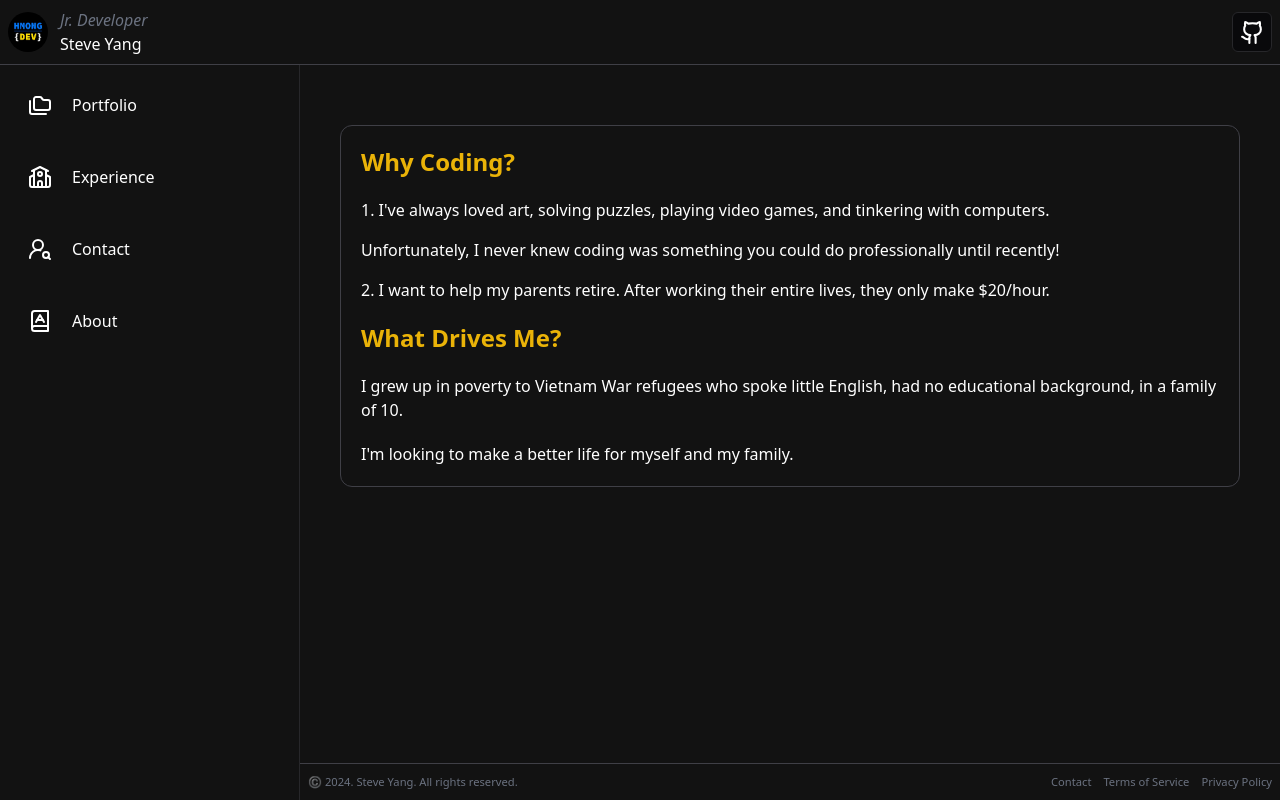
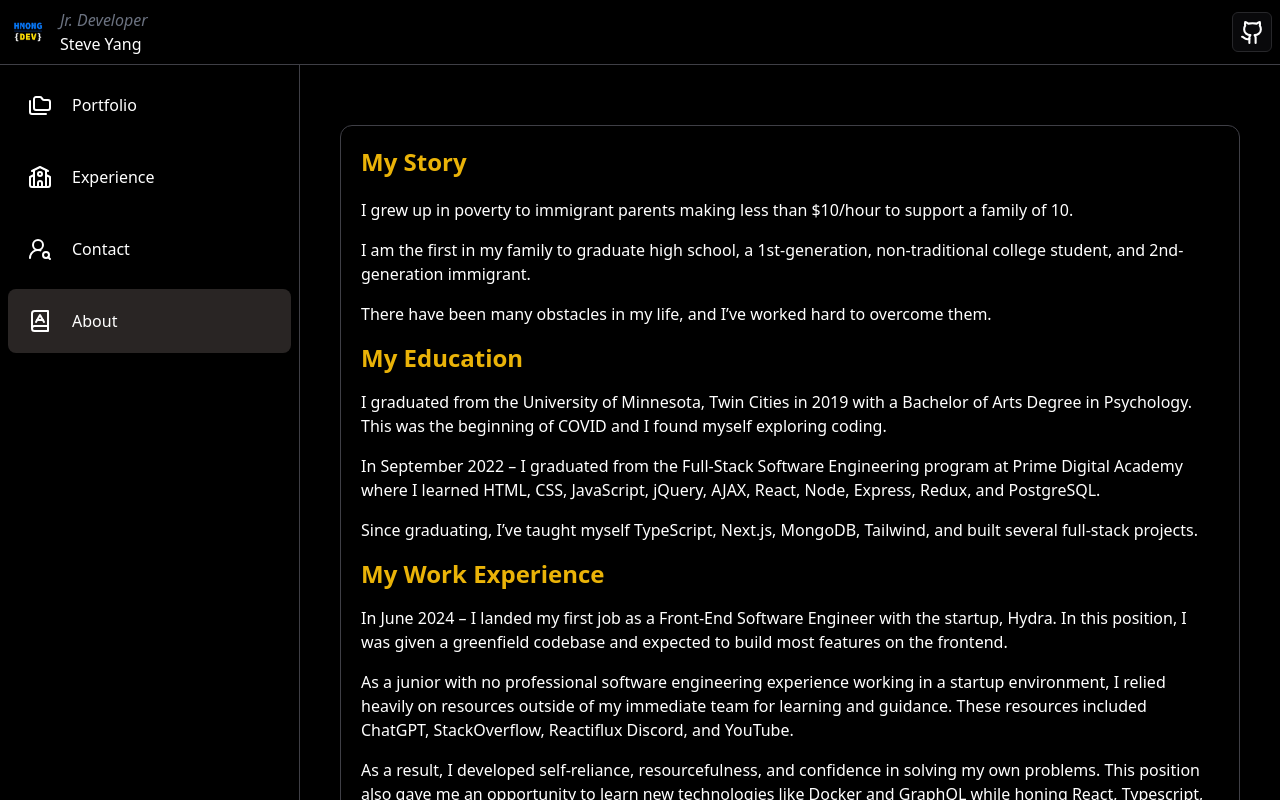
Before and after one commit to hmongdev/hmongdev-resume, a Next.js app: page /about in a window 1280 px wide. Shown: the top 800 px of the page. Built offline with nearby package versions, Linux system fonts and the light colour scheme.

Commit message:
updated `About`; add highlighting to `Sidebar`; rename `TopNavbar`

```diff
--- a/app/(root)/layout.tsx
+++ b/app/(root)/layout.tsx
@@ -1,10 +1,9 @@
 'use client';
 
-import NavHeader from '@/components/shared/NavHeader';
 import Sidebar from '@/components/shared/Sidebar';
 
 import Footer from '@/components/shared/Footer';
-import { usePathname } from 'next/navigation';
+import TopNavbar from '@/components/shared/TopNavbar';
 import '../../app/globals.css';
 import DynamicPage from './[page]/page';
 
@@ -13,11 +12,9 @@ type LayoutProps = {
 };
 
 export default function RootLayout({ children }: LayoutProps) {
-	const path = usePathname();
-
 	return (
 		<div className="flex flex-col h-dvh w-svw">
-			<NavHeader />
+			<TopNavbar />
 			<div className="flex justify-between h-full">
 				<Sidebar />
 				<div className="flex flex-col w-svw">
--- a/app/layout.tsx
+++ b/app/layout.tsx
@@ -12,12 +12,8 @@ export default function RootLayout({ children }: any) {
 	return (
 		<>
 			<html lang="en" suppressHydrationWarning>
-				<ThemeProvider
-					attribute="class"
-					defaultTheme="dark"
-					enableSystem
-					disableTransitionOnChange>
-					<body>{children}</body>
+				<ThemeProvider attribute="class" defaultTheme="dark" enableSystem disableTransitionOnChange>
+					<body className="bg-black">{children}</body>
 				</ThemeProvider>
 			</html>
 		</>
--- a/components/shared/About.tsx
+++ b/components/shared/About.tsx
@@ -2,42 +2,42 @@ const About = () => {
 	return (
 		<main className="flex flex-col justify-start items-center p-10">
 			<section className="flex flex-col gap-5 border border-zinc-700 rounded-xl p-5 my-5">
-				<h1 className="text-2xl font-semibold text-left text-yellow-500">
-					Why Coding?
-				</h1>
+				<h1 className="text-2xl font-semibold text-left text-yellow-500 capitalize">My story</h1>
 				<ol className="flex flex-col gap-4">
+					<li>I grew up in poverty to immigrant parents making less than $10/hour to support a family of 10.</li>
+					<li>I am the first in my family to graduate high school, a 1st-generation, non-traditional college student, and 2nd-generation immigrant.</li>
+					<li>There have been many obstacles in my life, and I’ve worked hard to overcome them.</li>
+					<h1 className="text-2xl font-semibold text-left text-yellow-500 capitalize">My Education</h1>
 					<li>
-						1. I've always loved art,
-						solving puzzles, playing video
-						games, and tinkering with
-						computers.
+						I graduated from the University of Minnesota, Twin Cities in 2019 with a Bachelor of Arts Degree in Psychology. This was the beginning of COVID and I
+						found myself exploring coding.
 					</li>
 					<li>
-						Unfortunately, I never knew
-						coding was something you could
-						do professionally until
-						recently!
+						In September 2022 – I graduated from the Full-Stack Software Engineering program at Prime Digital Academy where I learned HTML, CSS, JavaScript, jQuery,
+						AJAX, React, Node, Express, Redux, and PostgreSQL.
+					</li>
+					<li>Since graduating, I’ve taught myself TypeScript, Next.js, MongoDB, Tailwind, and built several full-stack projects.</li>
+					<h1 className="text-2xl font-semibold text-left text-yellow-500 capitalize">My Work Experience</h1>
+					<li>
+						In June 2024 – I landed my first job as a Front-End Software Engineer with the startup, Hydra. In this position, I was given a greenfield codebase and
+						expected to build most features on the frontend.
 					</li>
 					<li>
-						2. I want to help my parents
-						retire. After working their
-						entire lives, they only make
-						$20/hour.
+						As a junior with no professional software engineering experience working in a startup environment, I relied heavily on resources outside of my immediate
+						team for learning and guidance. These resources included ChatGPT, StackOverflow, Reactiflux Discord, and YouTube.
 					</li>
+					<li>
+						As a result, I developed self-reliance, resourcefulness, and confidence in solving my own problems. This position also gave me an opportunity to learn
+						new technologies like Docker and GraphQL while honing React, Typescript, Next.js, and Tailwind. I’m looking forward to utilizing these skills for future
+						companies.
+					</li>
+					<li>Will I check off every box? Absolutely not.</li>
+					<li>Am I motivated to solve problems, learn, and make an impact within a team? Yes.</li>
 				</ol>
-				<h1 className="text-2xl font-semibold text-left text-yellow-500">
-					What Drives Me?
-				</h1>
-				<p>
-					I grew up in poverty to Vietnam War
-					refugees who spoke little English, had
-					no educational background, in a family
-					of 10.
-				</p>
-				<p>
-					I'm looking to make a better life for
-					myself and my family.
-				</p>
+				<h1 className="text-2xl font-semibold text-left text-yellow-500 capitalize">My North Star</h1>
+				<ol>
+					<li>My motivation in life is simple. I want to obtain financial freedom, build a better life for myself and my family, and help others along the way.</li>
+				</ol>
 			</section>
 		</main>
 	);
--- a/components/shared/Contact.tsx
+++ b/components/shared/Contact.tsx
@@ -1,4 +1,4 @@
-import { Github, Linkedin, MailPlus, Youtube } from 'lucide-react';
+import { Github, Linkedin, MailPlus } from 'lucide-react';
 import { Button } from '../ui/button';
 
 export const contactButtons = [
@@ -8,16 +8,16 @@ export const contactButtons = [
 	},
 	{
 		name: 'linkedin',
-		url: 'https://www.linkedin.com/in/steve-y-94397a220/',
+		url: 'https://www.linkedin.com/in/steve-y-039692319/',
 	},
 	{
 		name: 'gmail',
 		url: 'mailto:steveyangwork@gmail.com',
 	},
-	{
-		name: 'youtube',
-		url: 'https://www.youtube.com/@HmongDev',
-	},
+	// {
+	// 	name: 'youtube',
+	// 	url: 'https://www.youtube.com/@HmongDev',
+	// },
 ];
 
 const getIcon = (icon: string) => {
@@ -28,8 +28,8 @@ const getIcon = (icon: string) => {
 			return <Linkedin size={50} />;
 		case 'gmail':
 			return <MailPlus size={50} />;
-		case 'youtube':
-			return <Youtube size={50} />;
+		// case 'youtube':
+		// 	return <Youtube size={50} />;
 		default:
 			return null;
 	}
@@ -44,12 +44,7 @@ const Contact = () => {
 		<main className="flex grow justify-center items-center p-5">
 			{contactButtons.map((button) => {
 				return (
-					<Button
-						variant="outline"
-						className="bg-red-500 m-2 h-fit"
-						onClick={() =>
-							handleRoute(button.url)
-						}>
+					<Button variant="outline" className="bg-red-500 m-2 h-fit" onClick={() => handleRoute(button.url)}>
 						{getIcon(button.name)}
 					</Button>
 				);
--- a/components/shared/Sidebar.tsx
+++ b/components/shared/Sidebar.tsx
@@ -2,6 +2,7 @@
 import { routes } from '@/constants';
 import { BookA, Folders, School, UserRoundSearch } from 'lucide-react';
 import Link from 'next/link';
+import { usePathname } from 'next/navigation';
 
 const getIcon = (icon: string) => {
 	switch (icon) {
@@ -18,25 +19,26 @@ const getIcon = (icon: string) => {
 	}
 };
 
-export const renderLink = (route: { name: string; icon: string }) => (
-	<Link
-		key={route.name}
-		href={`/${route.name.toLowerCase()}`}
-		passHref
-		className="flex gap-5 w-full border-none p-5 rounded-lg focus:bg-zinc-700">
-		{getIcon(route.icon)}
-		<p className="text-start">{route.name}</p>
-	</Link>
-);
+export const renderLink = (route: { name: string; icon: string }, currentPath: string) => {
+	// Normalize route name for comparison and make sure it matches the current path.
+	const isSameRoute = currentPath === `/${route.name.toLowerCase()}`;
+
+	return (
+		<Link key={route.name} href={`/${route.name.toLowerCase()}`} passHref className={`flex gap-5 w-full border-none p-5 rounded-lg focus:bg-zinc-700 ${isSameRoute && 'bg-stone-800'}`}>
+			{getIcon(route.icon)}
+			<p className="text-start">{route.name}</p>
+		</Link>
+	);
+};
 
 export default function Sidebar() {
+	const currentPath = usePathname(); // Get the current path
+
 	return (
-		<nav className="hidden sm:flex flex-col gap-2 justify-start min-w-[300px] p-2 border-r-[1px] border-zinc-800 z-20">
+		<nav className="hidden sm:flex flex-col gap-2 justify-start min-w-[300px] p-2 bg-black z-20 border-r border-r-zinc-700">
 			{routes.map((route) => (
-				<div
-					key={route.name}
-					className="flex justify-center items-center rounded hover:bg-zinc-800">
-					{renderLink(route)}
+				<div key={route.name} className="flex justify-center items-center rounded hover:bg-zinc-900 hover:rounded-lg">
+					{renderLink(route, currentPath)} {/* Pass the current path to renderLink */}
 				</div>
 			))}
 		</nav>
--- a/components/shared/NavHeader.tsx
+++ b/components/shared/TopNavbar.tsx
@@ -1,23 +1,9 @@
 'use client';
-import {
-	NavigationMenu,
-	NavigationMenuItem,
-	NavigationMenuList,
-} from '@/components/ui/navigation-menu';
+import { NavigationMenu, NavigationMenuItem, NavigationMenuList } from '@/components/ui/navigation-menu';
 
-import {
-	Tooltip,
-	TooltipContent,
-	TooltipProvider,
-	TooltipTrigger,
-} from '@/components/ui/tooltip';
+import { Tooltip, TooltipContent, TooltipProvider, TooltipTrigger } from '@/components/ui/tooltip';
 
-import {
-	DropdownMenu,
-	DropdownMenuContent,
-	DropdownMenuItem,
-	DropdownMenuTrigger,
-} from '@/components/ui/dropdown-menu';
+import { DropdownMenu, DropdownMenuContent, DropdownMenuItem, DropdownMenuTrigger } from '@/components/ui/dropdown-menu';
 
 import { Avatar, AvatarFallback, AvatarImage } from '@/components/ui/avatar';
 
@@ -27,24 +13,19 @@ import Link from 'next/link';
 import { usePathname } from 'next/navigation';
 import { Button } from '../ui/button';
 
-const NavHeader = () => {
+const TopNavbar = () => {
 	const path = usePathname();
 
 	function formatRoute(route: string) {
-		return route && route.length > 0
-			? route.slice(1, 2).toUpperCase() + route.slice(2)
-			: route;
+		return route && route.length > 0 ? route.slice(1, 2).toUpperCase() + route.slice(2) : route;
 	}
 
 	const handleRoute = () => {
-		window.open(
-			'https://github.com/hmongdev?tab=repositories',
-			'_blank'
-		);
+		window.open('https://github.com/hmongdev?tab=repositories', '_blank');
 	};
 
 	return (
-		<div className="flex justify-between items-center w-full p-2 border-b-[1px] border-zinc-700">
+		<div className="flex justify-between items-center w-full p-2 border-b-[1px] bg-black border-zinc-700">
 			<section className="flex min-fit gap-3 justify-around items-center">
 				<div className="flex justify-center">
 					<Link href="/portfolio">
@@ -114,4 +95,4 @@ const NavHeader = () => {
 	);
 };
 
-export default NavHeader;
+export default TopNavbar;
--- a/constants/index.ts
+++ b/constants/index.ts
@@ -94,6 +94,12 @@ export const projects = [
 
 export const jobHistory = [
 	{
+		company: 'Hydra',
+		position: 'Front-End Software Engineer',
+		location: 'MN',
+		years: '2024 - 2024',
+	},
+	{
 		company: 'Prime Digital Academy',
 		position: 'Fullstack Engineering Student',
 		location: 'MN',
```
